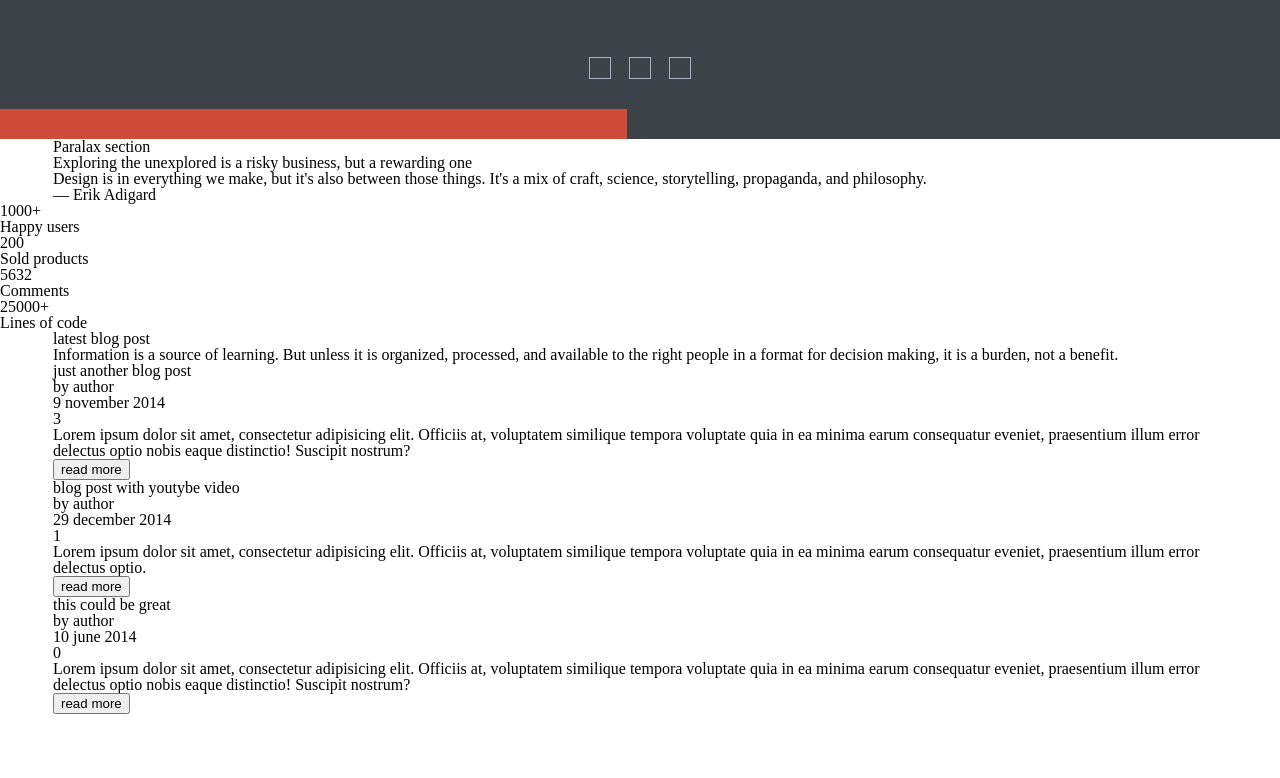
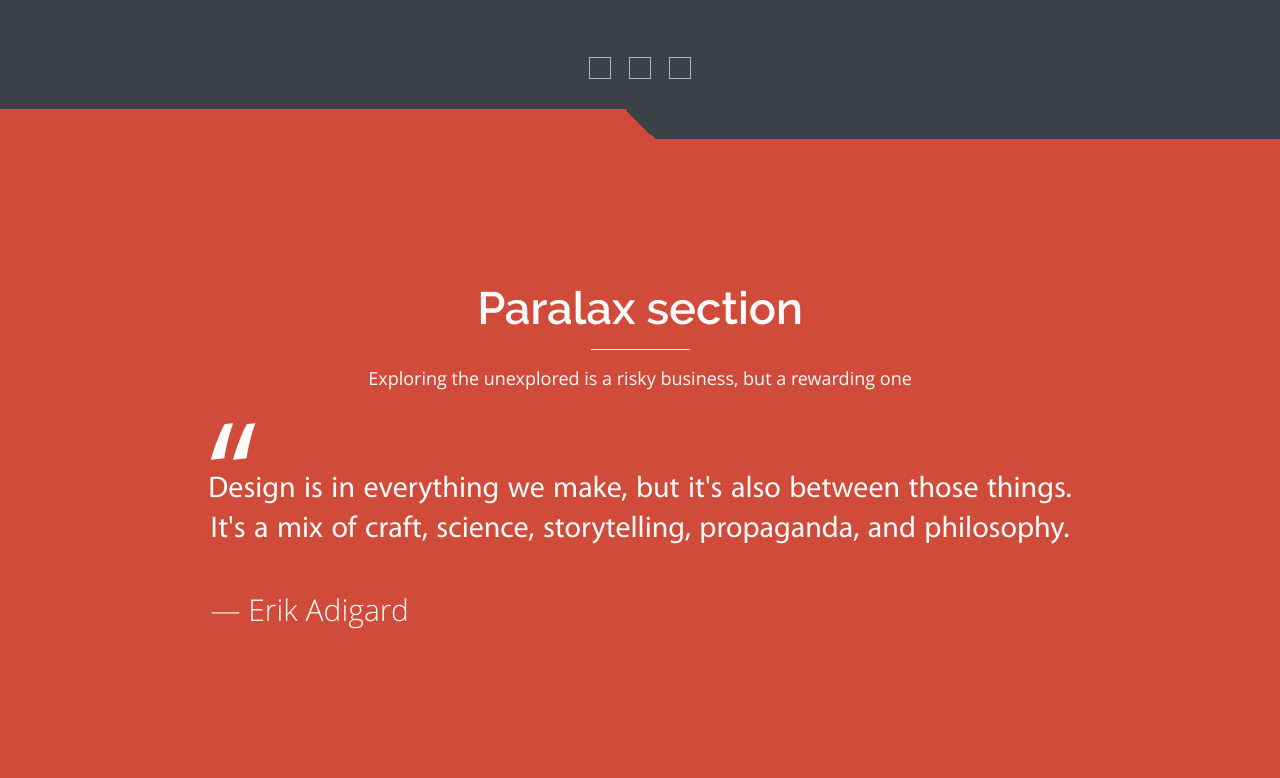
Before and after one commit to KseniyaSokolovskaya/hiqo-sokolovskaya-markup, a website: page index.html in a window 1280 px wide. Shown: the part 760-1538 px from the top of the page. Drawn offline with Linux system fonts and the light colour scheme.

Commit message:
feat: add paralax section

```diff
--- a/index.html
+++ b/index.html
@@ -51,19 +51,20 @@
       <main>
         <section class="paralax-section">
           <div class="content">
-            <div class="content__header">
-              <h2>Paralax section</h2>
-              <p>Exploring the unexplored is a risky business, but a rewarding one</p>
+            <div class="title">
+              <h2 class="title__heading">Paralax section</h2>
+              <svg class="title__line" width="100" height="1">
+                <line x1="1" y1="1" x2="100" y2="1" stroke-width/>
+              </svg>
+              <p class="title__description">Exploring the unexplored is a risky business, but a rewarding one</p>
             </div>
-            <div class="content__main">
-              <blockquote>
-                <p>
-                  Design is in everything we make, but it's also between those things.
-                  It's a mix of craft, science, storytelling, propaganda, and philosophy.
-                </p>
-                <cite>— Erik Adigard</cite>
-              </blockquote>
-            </div>
+            <blockquote class="blockquote">
+              <p class="blockquote__text">
+                Design is in everything we make, but it's also between those things.
+                It's a mix of craft, science, storytelling, propaganda, and philosophy.
+              </p>
+              <cite class="blockquote__author">— Erik Adigard</cite>
+            </blockquote>
           </div>
         </section>
         <section class="stats-section">
@@ -90,6 +91,7 @@
           <div class="content">
             <div class="content__header">
               <h2>latest blog post</h2>
+
               <p>
                 Information is a source of learning. But unless it is organized, processed,
               and available to the right people in a format for decision making, it is a burden, not a benefit.
--- a/scss/components/_common.scss
+++ b/scss/components/_common.scss
@@ -31,13 +31,13 @@ body {
   background-color: $color-primary;
   position: relative;
 
-  &:before {
+  &::after {
     content: "";
     display: block;
     position: absolute;
-    width: 49%;
+    width: 100%;
     height: 30px;
-    background-color: $color-accent;
+    background: linear-gradient(45deg, $color-accent 50%,$color-primary 50%);
     left: 0;
     bottom: 0;
   }
@@ -150,7 +150,90 @@ body {
   }
 }
 
+.paralax-section {
+  padding: 100px 0 185px;
+  text-align: center;
+  background-color: $color-accent;
+  position: relative;
 
+  &::after {
+    content: "";
+    display: block;
+    position: absolute;
+    width: 100%;
+    height: 30px;
+    background: linear-gradient(45deg, $color-primary 50%, $color-accent 50%);
+    left: 0;
+    bottom: 0;
+  }
+}
+
+.title{
+  display: flex;
+  flex-direction: column;
+  align-items: center;
+
+  .title__heading{
+    text-align: center;
+    font-size: 45.3px;
+    font-family: 'Raleway',sans-serif;
+    font-weight: 600;
+    padding: 47px 0 18px 0;
+    position: relative;
+    color: $color-txt-primary;
+  }
+
+  .title__line {
+    stroke: $color-txt-primary;
+    stroke-width: 10;
+  }
+
+  .title__description {
+    color: $color-txt-primary;
+    font-size: $size-base;
+    font-family: 'Open Sans';
+    font-weight: normal;
+    padding: 19px 0;
+  }
+}
+
+.blockquote {
+  display: flex;
+  flex-direction: column;
+  align-items: center;
+  max-width: 881px;
+  margin: 0 auto;
+
+  &__text {
+    color: #fafafa;
+    font-size: 30px;
+    line-height: 40px;
+    word-spacing: 2.1px;
+    font-family: 'Myriad Pro';
+    font-weight: normal;
+    padding: 64px 0 45px;
+    position: relative;
+
+    &::before {
+      content: "“";
+      font-size: 150px;
+      color: $color-txt-primary;
+      display: block;
+      position: absolute;
+      width: 65px;
+      height: 65px;
+    }
+  }
+
+  &__author {
+    align-self: flex-start;
+    color: #fafafa;
+    font-size: 30px;
+    font-family: 'Open Sans';
+    font-weight: 300;
+    padding: 0 11px;
+  }
+}
 
 .footer {
     flex: 0 0 auto;
```
Also changed, not shown: assets/style.css. Lines whose indentation alone changed are shown as unchanged.
